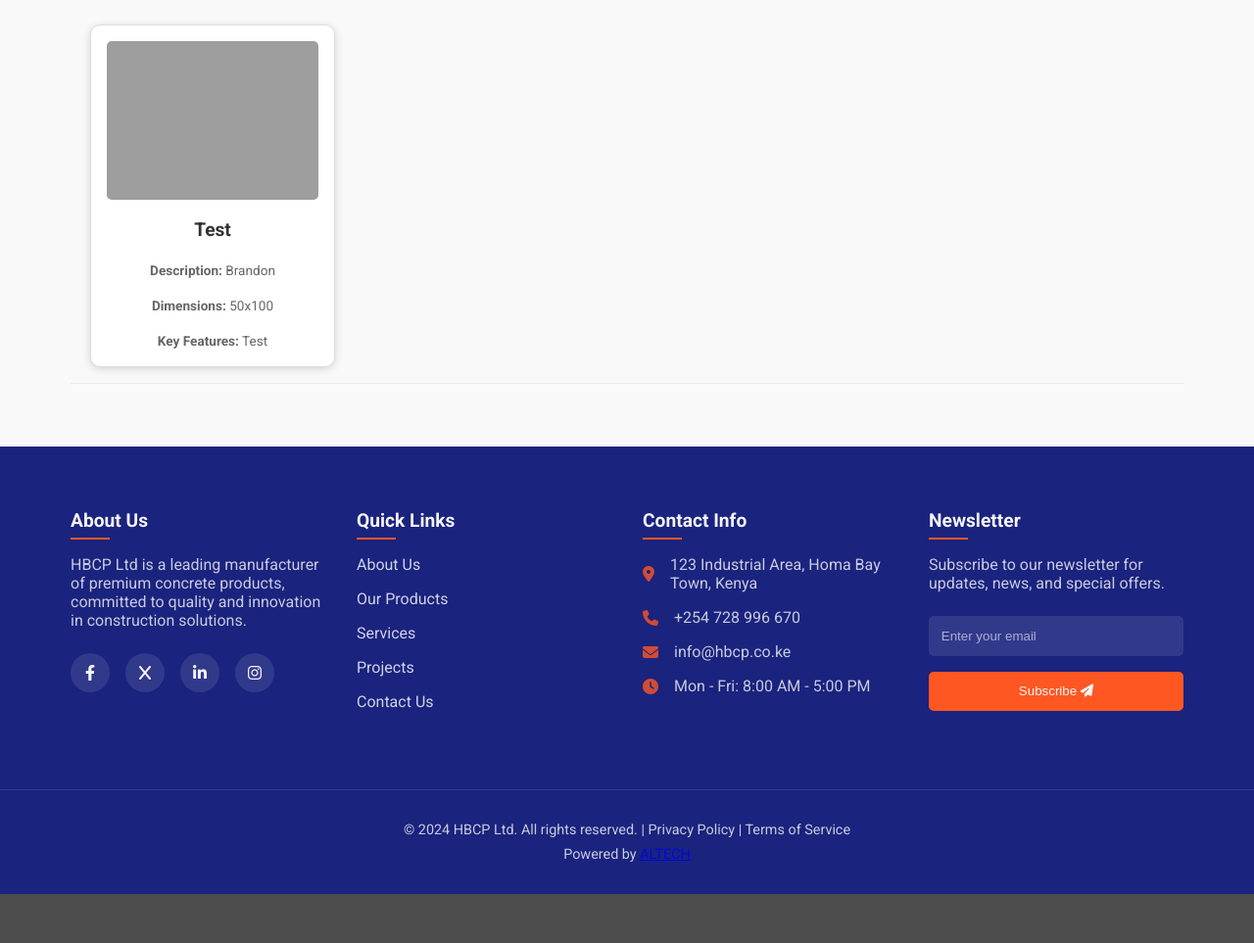
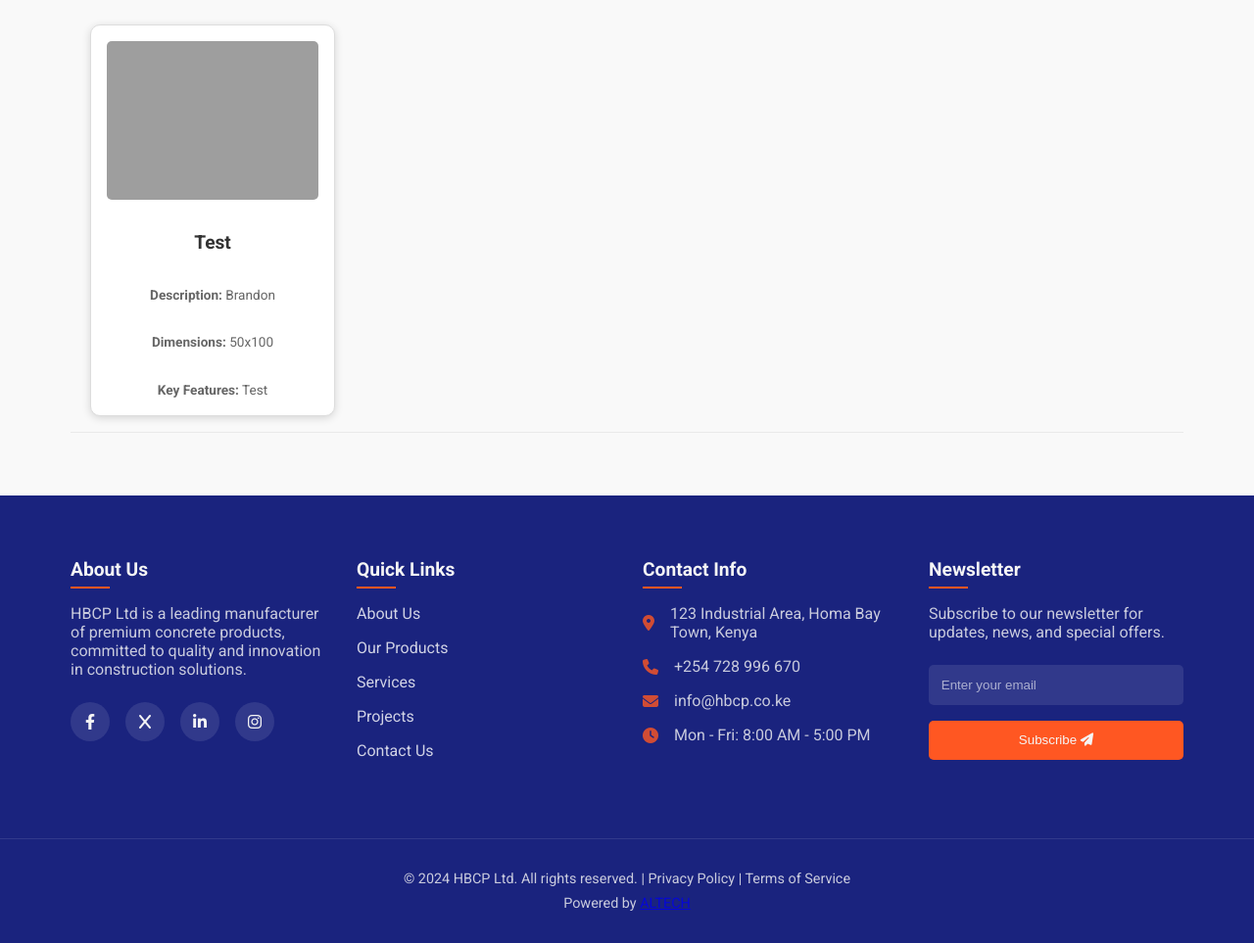
Before and after one commit to ALTECH-COMPANY-LTD/Homabay_Website, a Django app: page /products/ in a window 1280 px wide. Shown: the part 1016-1979 px from the top of the page at 98% size. Before the commit the page ends 1929 px from the top, so only its background shows below. Run offline with Django 5.2, Linux system fonts and the light colour scheme; data comes from the database, SQL or seed files in the repository; grey boxes are pictures that could not be loaded.

Commit message:
updated the product cards for large screen size

```diff
--- a/website/templates/products.html
+++ b/website/templates/products.html
@@ -86,7 +86,7 @@
             display: flex;
             flex-direction: column; /* Stack items vertically */
             justify-content: space-between; /* Space out items */
-            height: 350px; /* Set a fixed height for uniformity */
+            height: 400px; /* Increased height for desktop */
         }
 
         .product-item:hover {
```
